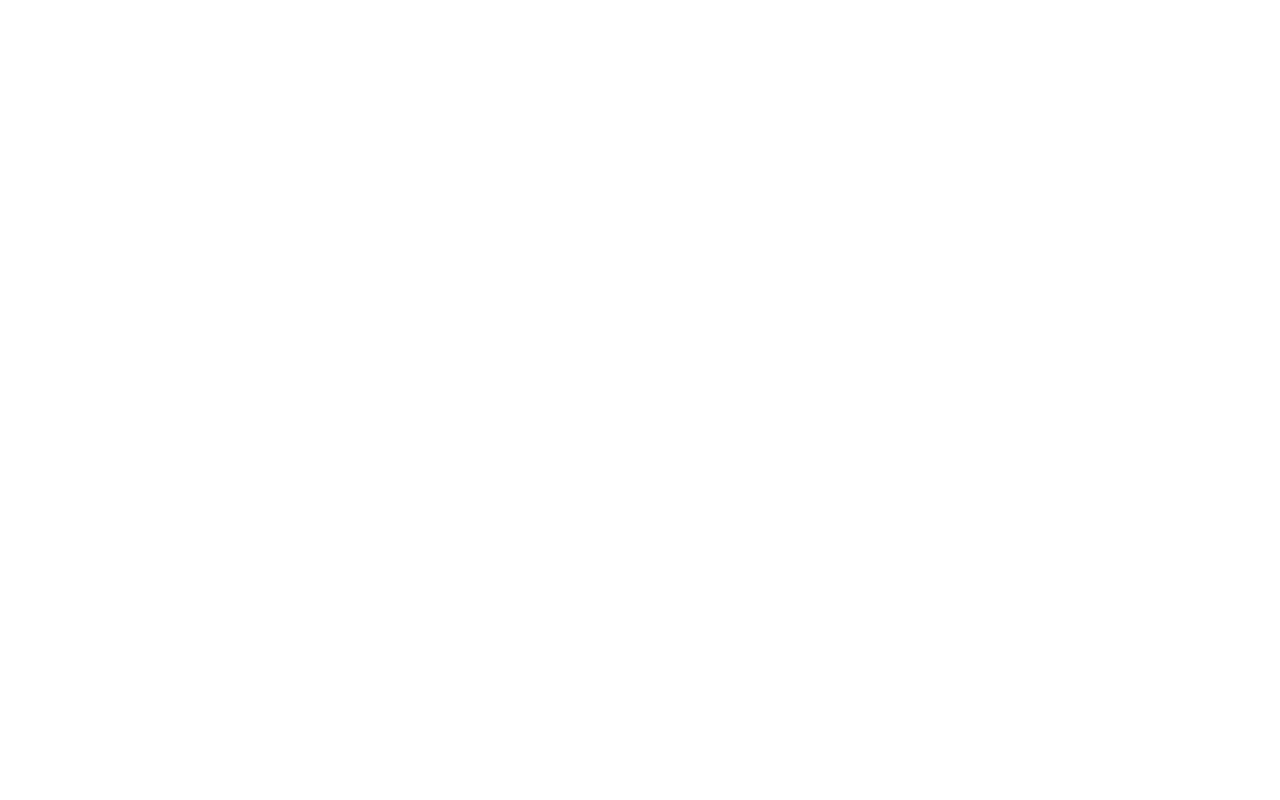
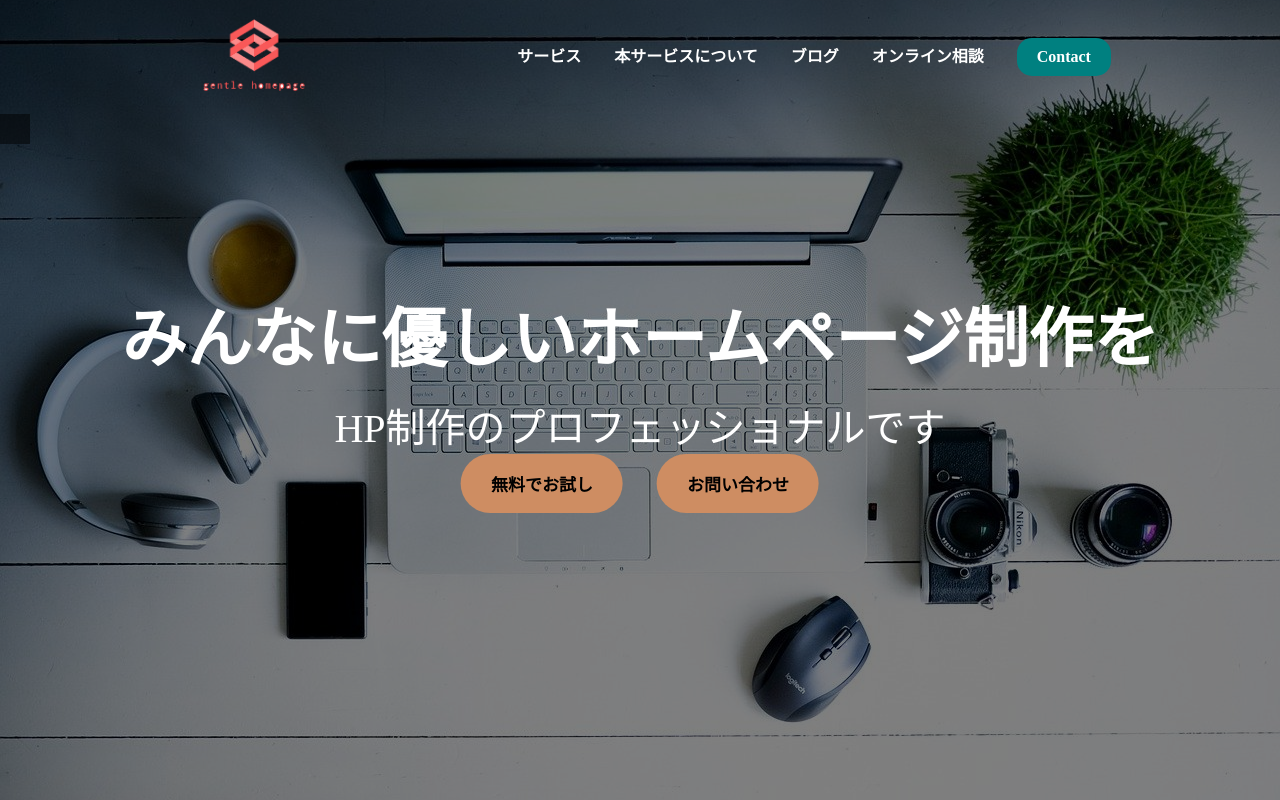
Before and after one commit to yuya1999/LP_01_Practice, a plain HTML site: page index.html in a window 1280 px wide. Drawn offline with Linux system fonts and the light colour scheme.

Commit message:
htmlとcssの一時完成形

```diff
--- a/index.html
+++ b/index.html
@@ -5,8 +5,35 @@
         <meta http-equiv="X-UA-Compatible" content="IE=edge">
         <meta name="viewport" content="width=device-width, initial-scale=1.0">
         <title>Simple LP</title>
+        <link rel="stylesheet" href="style.css" />
     </head>
     <body>
+        <header>
+            <div>
+                <a href="#"><img src="./images/logo.png" alt="" class="logo"></a>
+            </div>
+            <nav>
+                <ul>
+                    <li><a href="#">サービス</a></li>
+                    <li><a href="#">本サービスについて</a></li>
+                    <li><a href="#">ブログ</a></li>
+                    <li><a href="#">オンライン相談</a></li>
+                    <li><a href="#" class="contact">Contact</a></li>
+                </ul>
+            </nav>
+        </header>
+        <main>
+            <div class="title">
+                <h1>みんなに優しいホームページ制作を</h1>
+                <p>HP制作のプロフェッショナルです</p>
+            </div>
+            <div class="button-area">
+                <button class="free">無料でお試し</button>
+                <button>お問い合わせ</button>
+            </div>
+        </main>
+
+        <div id="cursor"></div>
 
         <script src="script.js"></script>
     </body>
--- a/script.js
+++ b/script.js
@@ -0,0 +1,6 @@
+const cursor = document.getElementById("cursor");
+
+document.addEventListener('mousemove', function(e) {
+    // console.log(e.clientX);
+    cursor.style.transform = `translate(${e.clientX}px, ${e.clientY}px)`;
+});
--- a/style.css
+++ b/style.css
@@ -0,0 +1,106 @@
+* {
+    margin: 0;
+    padding: 0;
+    box-sizing: border-box;
+}
+
+body {
+    height: 100vh;
+    width: 100%;
+    background-image: url("./images/bg.jpg");
+    background-size: cover;
+    background-position: center;
+}
+
+body::after{
+    content: "";
+    position: absolute;
+    top: 0;
+    left: 0;
+    width: 100%;
+    height: 100%;
+    background-color:  black;
+    opacity: 0.5;
+    z-index: -1;
+}
+
+header {
+    width: 100%;
+    display: flex;
+    align-items: center;
+    justify-content: space-evenly;
+    padding: 5px 20px;
+}
+
+header .logo {
+    height: 100px;
+    width: 170px;
+}
+
+header nav ul li {
+    display: inline-block;
+}
+
+header nav ul li a {
+    text-decoration: none;
+    margin-left: 29px;
+    font-weight: 600;
+    color: white;
+    transition: all 0.3s;
+}
+
+header nav ul li a:hover {
+    color: thistle;
+}
+
+header nav ul li .contact{
+    display:  block;
+    background-color: teal;
+    padding: 10px 20px;
+    border-radius: 15px;
+}
+
+main{
+    position: absolute;
+    top: 50%;
+    left: 50%;
+    transform: translate(-50%, -50%);
+    white-space: nowrap;
+    text-align: center;
+    color: white;
+}
+
+main h1{
+    font-size: 65px;
+    margin-bottom: 15px;
+}
+
+main p{
+    font-size: 40px
+}
+
+.button-area button{
+    padding: 17px 30px;
+    background: rgb(206, 141, 98);
+    border: none;
+    border-radius: 30px;
+    font-weight: 600;
+    font-size: 17px;
+    cursor: pointer;
+    transition: all 0.3s;
+}
+
+.button-area button:hover{
+    color: thistle;
+}
+
+.button-area .free{
+    margin-right: 30px;
+}
+
+#cursor {
+    pointer-events: none;
+    width: 30px;
+    height: 30px;
+    background: rgba(0, 0, 0, 0.5);
+}
```
Lines whose indentation alone changed are shown as unchanged.
